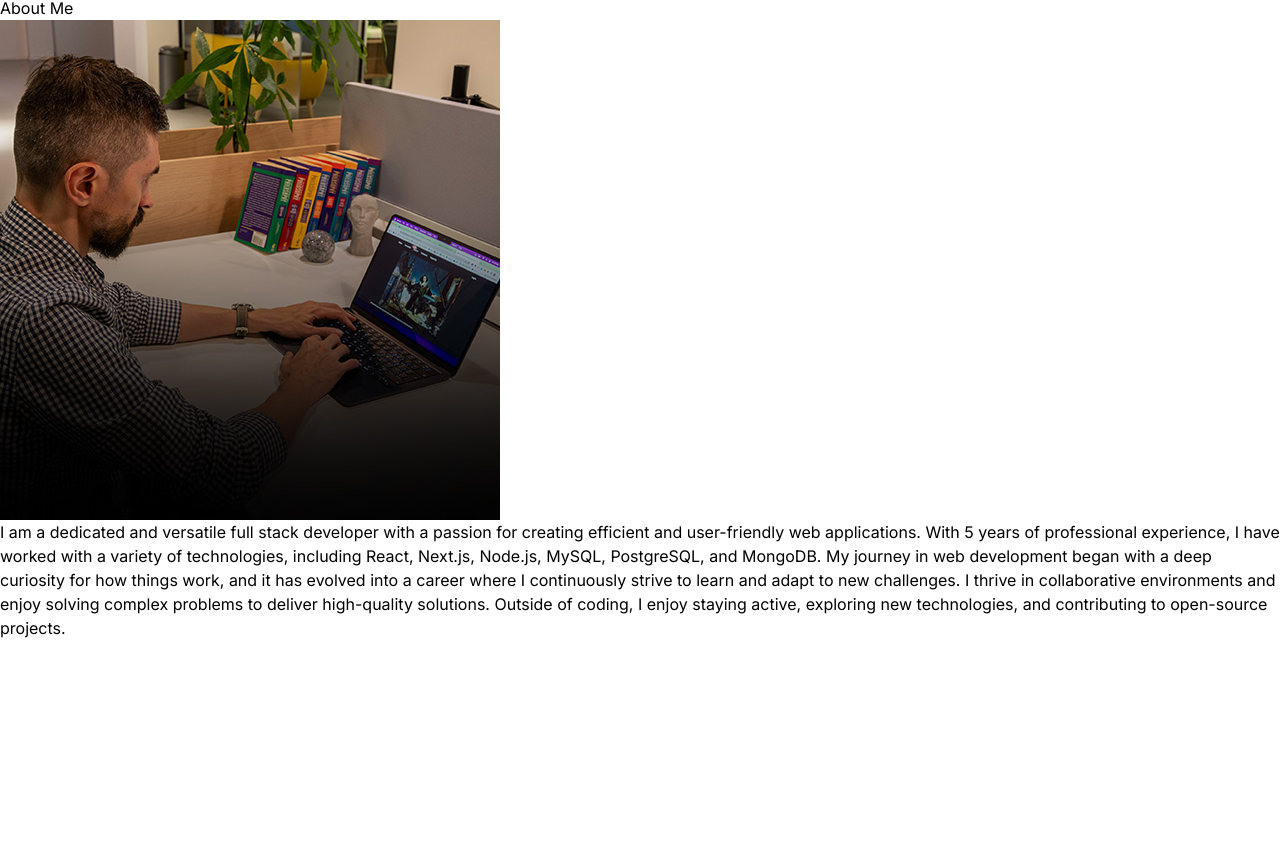
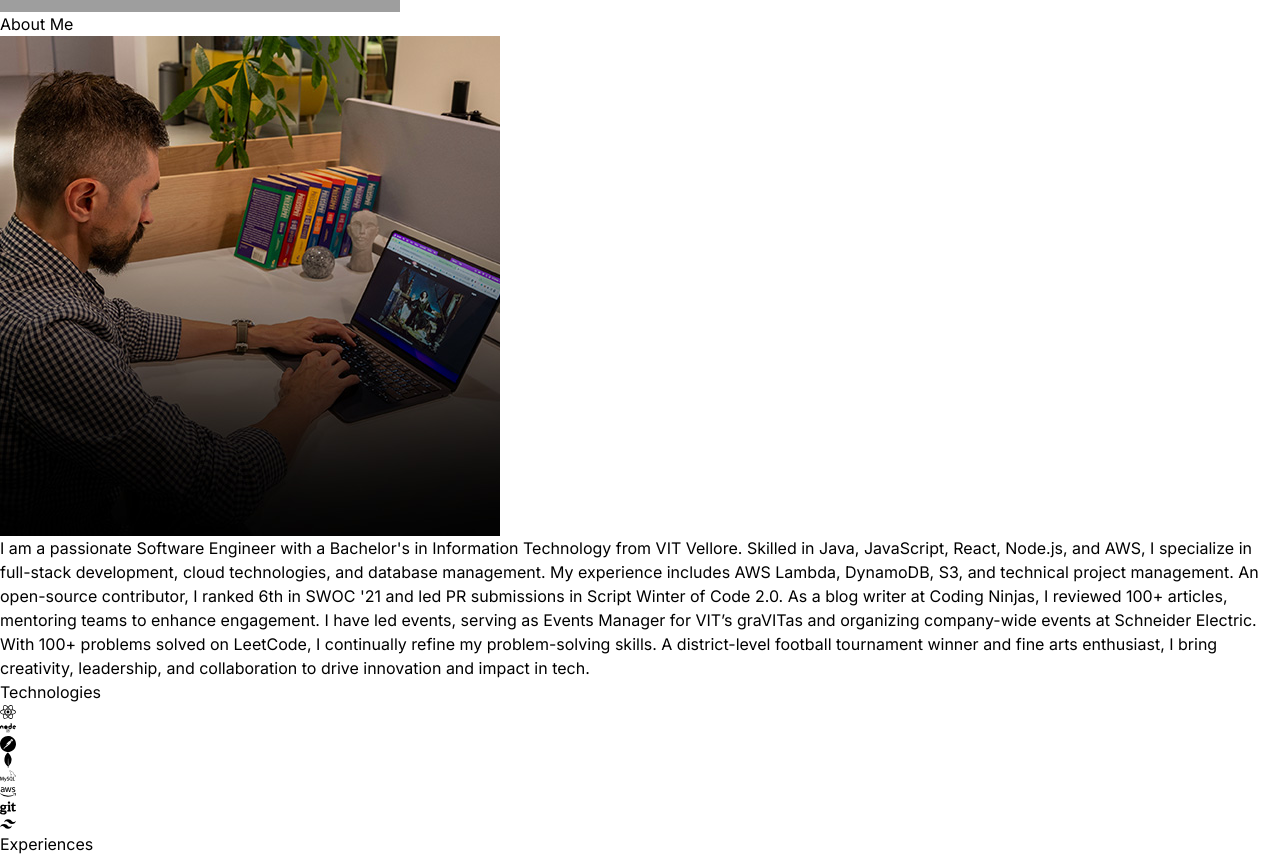
Before and after one commit to devikavarshney/Portfolio-Website-ReactJS, a React (Vite) app: page / in a window 1280 px wide. Shown: the part 524-1380 px from the top of the page. Before the commit the page ends 1164 px from the top, so only its background shows below. Built offline with nearby package versions, Linux system fonts and the light colour scheme; grey boxes are pictures that could not be loaded.

Commit message:
Technologies section done, updated data in the js file

```diff
--- a/src/App.jsx
+++ b/src/App.jsx
@@ -1,7 +1,8 @@
-import React from 'react'
 import Navbar from './components/Navbar'
 import Bosslady from './components/Bosslady'
 import About from './components/About'
+import Technologies from './components/Technologies'
+import Experience from './components/Experience'
 function App() {
   return (
     <div className='overflox-x-hidden text-neutral-300 antialiased selection:bg-cyan-300 selection:text-cyan-900'>
@@ -12,6 +13,8 @@ function App() {
       <Navbar />
       <Bosslady />
       <About />
+      <Technologies />
+      <Experience />
       </div>
     </div>
   )
--- a/src/components/About.jsx
+++ b/src/components/About.jsx
@@ -9,12 +9,12 @@ const About = () => {
       <div className="flex flex-wrap">
         <div className="w-full lg:w-1/2 lg:p-8">
           <div className="flex items-center justify-center">
-            <img className=" h-80 w-80 rounded-lg" src={Aboutimg} alt="About" />
+            <img className=" h-60 w-60 rounded-lg" src={Aboutimg} alt="About" />
           </div>
         </div>
         <div className="w-full lg:w-1/2">
             <div className="flex justify-center lg:justify-start">
-              <p className="my-2 mx-w-xl py-6">{ABOUT_TEXT}</p>
+              <p className="my-2 mx-w-xl py-6 text-justify">{ABOUT_TEXT}</p>
             </div>
           </div>
       </div>
--- a/src/components/Bosslady.jsx
+++ b/src/components/Bosslady.jsx
@@ -8,7 +8,7 @@ const Bosslady = () => {
         <div className="flex flex-col items-center lg:items-start">
             <h1 className="pb-16 text-4xl font-thin tracking-tight lg:mt-16 lg:text-6xl">Devika Varshney</h1>
             <span className="bg-gradient-to-r from-pink-300 via-slate-500 to-purple-500 bg-clip-text text-4xl tracking-tight text-transparent">Full Stack Developer</span>
-            <p className="my-2 max-w-xl py-6 font-light tracking-tighter">{BOSSLADY_CONTENT}</p>
+            <p className="my-2 max-w-xl py-6 font-light tracking-tighter text-justify">{BOSSLADY_CONTENT}</p>
         </div>
         </div>
         <div className="w-full lg:w-1/2 lg:p-8">
--- /dev/null
+++ b/src/components/Experience.jsx
@@ -0,0 +1,11 @@
+const Experience = () => {
+  return (
+    <div className="border-b border-neutral-800 pb-24">
+      <h2 className="my-20 text-center text-4xl">
+        Experiences
+      </h2>
+    </div>
+  )
+}
+
+export default Experience
--- a/src/components/Navbar.jsx
+++ b/src/components/Navbar.jsx
@@ -3,7 +3,7 @@ import logo from '../assets/DV.png'
 import { FaGithub, FaLinkedin } from 'react-icons/fa'
 import { FaXTwitter } from 'react-icons/fa6'
 import { FaInstagram } from 'react-icons/fa'
-import {  } from 'react-icons/fa'
+import { TbBrandLeetcode } from "react-icons/tb";
 const Navbar = () => {
   return (
     <nav className='mb-20 flex items-center justify-between py-6'>
@@ -14,6 +14,7 @@ const Navbar = () => {
             <FaLinkedin />
             <FaXTwitter />
             <FaGithub />
+            <TbBrandLeetcode />
             <FaInstagram />
         </div>
     </nav>
--- /dev/null
+++ b/src/components/Technologies.jsx
@@ -0,0 +1,45 @@
+import { FaReact } from "react-icons/fa";
+import { FaNode } from "react-icons/fa";
+import { RiTailwindCssFill } from "react-icons/ri";
+import { SiMongodb } from "react-icons/si";
+import { SiMysql } from "react-icons/si";
+import { FaAws } from "react-icons/fa";
+import { FaGit } from "react-icons/fa";
+import { SiPostman } from "react-icons/si";
+const Technologies = () => {
+  return (
+    <div className="border-b border-neutral-800 pb-24">
+      <h2 className="my-20 text-center text-4xl">
+        Technologies
+      </h2>
+      <div className="flex flex-wrap items-center justify-center gap-4">
+        <div className="rounded-2xl border-4 border-neutral-800 p-4">
+            <FaReact className="text-7xl text-cyan-400" />
+        </div>
+        <div className="rounded-2xl border-4 border-neutral-800 p-4">
+            <FaNode className="text-7xl text-green-500" />
+        </div>
+        <div className="rounded-2xl border-4 border-neutral-800 p-4">
+            <SiPostman className="text-7xl text-orange-600" />
+        </div>
+        <div className="rounded-2xl border-4 border-neutral-800 p-4">
+            <SiMongodb className="text-7xl text-green-500" />
+        </div>
+        <div className="rounded-2xl border-4 border-neutral-800 p-4">
+            <SiMysql className="text-7xl text-sky-800" />
+        </div>
+        <div className="rounded-2xl border-4 border-neutral-800 p-4">
+            <FaAws className="text-7xl text-yellow-400" />
+        </div>
+        <div className="rounded-2xl border-4 border-neutral-800 p-4">
+            <FaGit className="text-7xl text-orange-500" />
+        </div>
+        <div className="rounded-2xl border-4 border-neutral-800 p-4">
+            <RiTailwindCssFill className="text-7xl text-cyan-400" />
+        </div>
+      </div>
+    </div>
+  )
+}
+
+export default Technologies
--- a/src/constants/index.js
+++ b/src/constants/index.js
@@ -5,72 +5,83 @@ import project4 from "../assets/projects/project-4.jpg";
 
 export const BOSSLADY_CONTENT = `I am a passionate full stack developer with a knack for crafting robust and scalable web applications. I have honed my skills in front-end technologies like React.js, as well as back-end technologies like Node.js, MySQL, and MongoDB. My goal is to leverage my expertise to create innovative solutions that drive business growth and deliver exceptional user experiences.`;
 
-export const ABOUT_TEXT = `I am a dedicated and versatile full stack developer with a passion for creating efficient and user-friendly web applications. With 5 years of professional experience, I have worked with a variety of technologies, including React, Next.js, Node.js, MySQL, PostgreSQL, and MongoDB. My journey in web development began with a deep curiosity for how things work, and it has evolved into a career where I continuously strive to learn and adapt to new challenges. I thrive in collaborative environments and enjoy solving complex problems to deliver high-quality solutions. Outside of coding, I enjoy staying active, exploring new technologies, and contributing to open-source projects.`;
+export const ABOUT_TEXT = `I am a passionate Software Engineer with a Bachelor's in Information Technology from VIT Vellore. Skilled in Java, JavaScript, React, Node.js, and AWS, I specialize in full-stack development, cloud technologies, and database management. My experience includes AWS Lambda, DynamoDB, S3, and technical project management.
+
+An open-source contributor, I ranked 6th in SWOC '21 and led PR submissions in Script Winter of Code 2.0. As a blog writer at Coding Ninjas, I reviewed 100+ articles, mentoring teams to enhance engagement.
+
+I have led events, serving as Events Manager for VIT’s graVITas and organizing company-wide events at Schneider Electric. With 100+ problems solved on LeetCode, I continually refine my problem-solving skills. A district-level football tournament winner and fine arts enthusiast, I bring creativity, leadership, and collaboration to drive innovation and impact in tech.`;
 
 export const EXPERIENCES = [
   {
-    year: "2023 - Present",
-    role: "Senior Full Stack Developer",
-    company: "Google Inc.",
-    description: `Led a team in developing and maintaining web applications using JavaScript, React.js, and Node.js. Implemented RESTful APIs and integrated with MongoDB databases. Collaborated with stakeholders to define project requirements and timelines.`,
-    technologies: ["Javascript", "React.js", "Next.js", "mongoDB"],
+    year: "August 2024 - Present",
+    role: "Graduate Engineer Trainee",
+    company: "Schneider Electric",
+    description: `Enhanced the analytics of an internal project by 90% through in-depth data analysis, optimizing performance and insights. Boosted user engagement on an internal product by designing and implementing key features that improved usability and adoption. Successfully led the organization of the annual company event in collaboration with the VoW Community, ensuring seamless execution and high participation.`,
+    technologies: ["Javascript", "React.js", "Postman", "Github Copilot"],
   },
   {
-    year: "2022 - 2023",
-    role: "Frontend Developer",
-    company: "Adobe",
-    description: `Designed and developed user interfaces for web applications using Next.js and React. Worked closely with backend developers to integrate frontend components with Node.js APIs. Implemented responsive designs and optimized frontend performance.`,
-    technologies: ["HTML", "CSS", "Vue.js", "mySQL"],
+    year: "January 2024-August 2024",
+    role: "Schneider Digital Intern",
+    company: "Schneider Electric",
+    description: `I gained hands-on experience in front-end development using JavaScript and React.js while working on a real-time internal project, utilizing Jira and Adobe Analytics to drive data-informed decisions. My backend expertise expanded through comprehensive training in AWS services, including Lambda, CloudWatch, DynamoDB, S3, and SNS. Beyond technical skills, I demonstrated strong leadership and organizational abilities by successfully planning and executing a high-impact ideathon, fostering innovation and collaboration within the team.`,
+    technologies: ["AWS", "CSS", "Vue.js", "MySQL"],
   },
   {
-    year: "2021 - 2022",
-    role: "Full Stack Developer",
-    company: "Facebook",
-    description: `Developed and maintained web applications using JavaScript, React.js, and Node.js. Designed and implemented RESTful APIs for data communication. Collaborated with cross-functional teams to deliver high-quality software products on schedule.`,
-    technologies: ["Python", "Svelte", "Three.js", "Postgres"],
+    year: "August 2022-November 2022",
+    role: "Technical Blog Reviewer Intern",
+    company: "Coding Ninjas",
+    description: `I was promoted for my contributions to technical content and reviewed over 100+ blogs, enhancing engagement and content quality for writers. Leading a four-member team, I collaborated with managers and the SEO team to optimize technical blogs, ensuring reader-friendly and high-impact content.`,
+    technologies: ["Google SEO", "Team Management", "Leadership", "Creative Writing"],
   },
   {
-    year: "2020 - 2021",
-    role: "Software Engineer",
-    company: "Paypal",
-    description: `Contributed to the development of web applications using JavaScript, React.js, and Node.js. Managed databases and implemented data storage solutions using MongoDB. Worked closely with product managers to prioritize features and enhancements.`,
-    technologies: ["Ruby", "Rails", "PHP", "Sqlite"],
+    year: "December 2021-July 2022",
+    role: "Technical Blog Writer Intern",
+    company: "Coding Ninjas",
+    description: `I collaborated with a five-member team on a technical writing project, contributing over 100+ blogs on diverse topics such as Web Development, Data Structures & Algorithms, and Bootstrap, enriching technical knowledge and accessibility for readers.`,
+    technologies: ["Problem Solving", "Technical Content Writing", "Figma"],
   },
 ];
 
 export const PROJECTS = [
   {
-    title: "E-Commerce Website",
+    title: "To-Do-List",
+    image: project2,
+    description:
+      "Implemented a fully functional to-do list web app that allows users to create, manage, and track their tasks and priorities, ensuring efficient organization and productivity.",
+    technologies: ["HTML", "CSS", "Javascript","NodeJS","MongoDB"],
+  },
+  {
+    title: "BlogZilla",
+    image: project3,
+    description:
+      "Created and deployed a working Blog web app that is user-friendly and enables writers to compose and publish blogs effortlessly.",
+    technologies: ["HTML", "CSS", "Javascript","NodeJS","MongoDB"],
+  },
+  {
+    title: "Let’s Video Call",
     image: project1,
     description:
-      "A fully functional e-commerce website with features like product listing, shopping cart, and user authentication.",
-    technologies: ["HTML", "CSS", "React", "Node.js", "MongoDB"],
+      "Created a working video calling web app used to call people with your video and audio, anywhere in the world using Socket and PeerJS.",
+    technologies: ["HTML", "CSS", "Javascript","Socket/ Peer"],
   },
   {
-    title: "Task Management App",
-    image: project2,
+    title: "CrimRec",
+    image: project4,
     description:
-      "An application for managing tasks and projects, with features such as task creation, assignment, and progress tracking.",
-    technologies: ["HTML", "CSS", "Angular", "Firebase"],
+      "A website to keep a record of the criminals for future judgment and to obtain relevant information regarding police officers and criminals all in one place.",
+    technologies: ["HTML", "CSS", "Javascript","NodeJS","MySQL", "Handlebars"],
   },
   {
-    title: "Portfolio Website",
-    image: project3,
+    title: "Weather App",
+    image: project1,
     description:
-      "A personal portfolio website showcasing projects, skills, and contact information.",
-    technologies: ["HTML", "CSS", "React", "Bootstrap"],
-  },
-  {
-    title: "Blogging Platform",
-    image: project4,
-    description:
-      "A platform for creating and publishing blog posts, with features like rich text editing, commenting, and user profiles.",
-    technologies: ["HTML", "CSS", "Vue.js", "Express", "mySQL"],
-  },
+      "Developed and deployed a website that tells the weather of any place the user searches for.",
+    technologies: ["HTML", "CSS", "Javascript","ReactJS"],
+  }
 ];
 
 export const CONTACT = {
-  address: "767 Fifth Avenue, New York, NY 10153 ",
-  phoneNo: "+12 4555 666 00 ",
-  email: "me@example.com",
+  address: "Bengaluru, India",
+  phoneNo: "7505992112",
+  email: "devikavarshney0602@gmail.com",
 };
```
